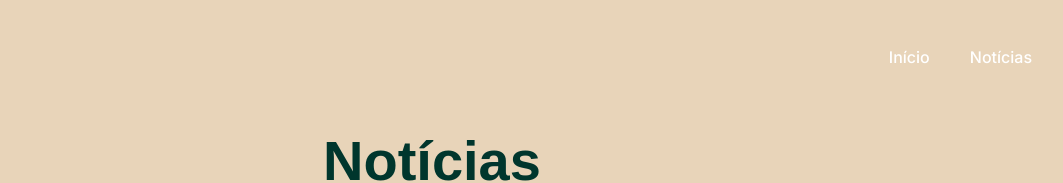
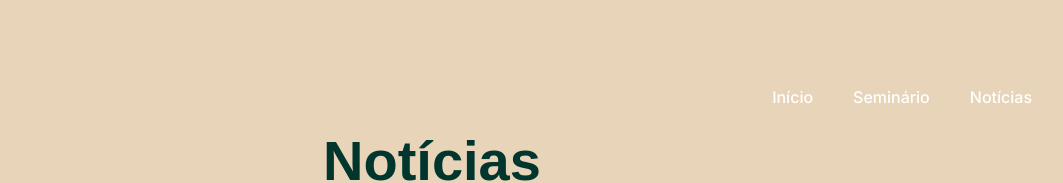
Before and after one commit to kauecavalcante/planurbi, a Next.js app: page /noticias in a window 1280 px wide. Shown: the top 183 px of the page, without its empty margins (208-1271 px from the left). Built offline with nearby package versions, Linux system fonts and the light colour scheme; a web font is replaced by a local one.

Commit message:
Atualização do menu.
O menu agora mostra a pagina de inscrição do seminario

```diff
--- a/src/components/Header.tsx
+++ b/src/components/Header.tsx
@@ -14,7 +14,6 @@ export function Header() {
     };
 
     window.addEventListener('scroll', handleScroll);
-
     handleScroll();
     return () => window.removeEventListener('scroll', handleScroll);
   }, []);
@@ -26,9 +25,9 @@ export function Header() {
       <div className={styles.container}>
         <Link href="/" className={`${styles.logo} ${isScrolled ? styles.visible : ''}`}>
           <Image
-            src="/icon-azul.png"
+            src="/logo-planurbi.png"
             alt="Logo PlanUrbi"
-            width={70}
+            width={150}
             height={45}
             priority
           />
@@ -37,6 +36,7 @@ export function Header() {
 
         <nav className={styles.navDesktop}>
           <Link href="/">Início</Link>
+          <Link href="/seminario">Seminário</Link>
           <Link href="/noticias">Notícias</Link>
         </nav>
 
@@ -48,6 +48,7 @@ export function Header() {
 
         <nav className={`${styles.navMobile} ${isMenuOpen ? styles.open : ''}`}>
           <Link href="/" onClick={toggleMenu}>Início</Link>
+          <Link href="/seminario" onClick={toggleMenu}>Seminário</Link>
           <Link href="/noticias" onClick={toggleMenu}>Notícias</Link>
         </nav>
       </div>
```
Also changed, not shown: src/app/seminario/Seminario.module.css (renamed from src/app/_seminario/Seminario.module.css), src/app/seminario/page.tsx (renamed from src/app/_seminario/page.tsx).
